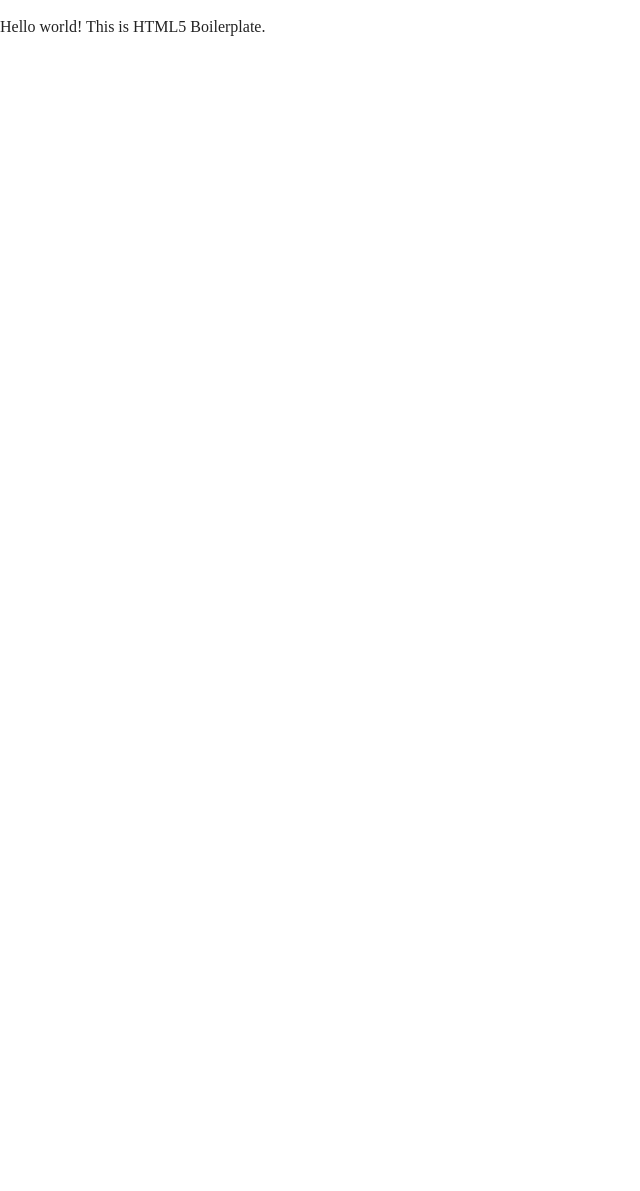
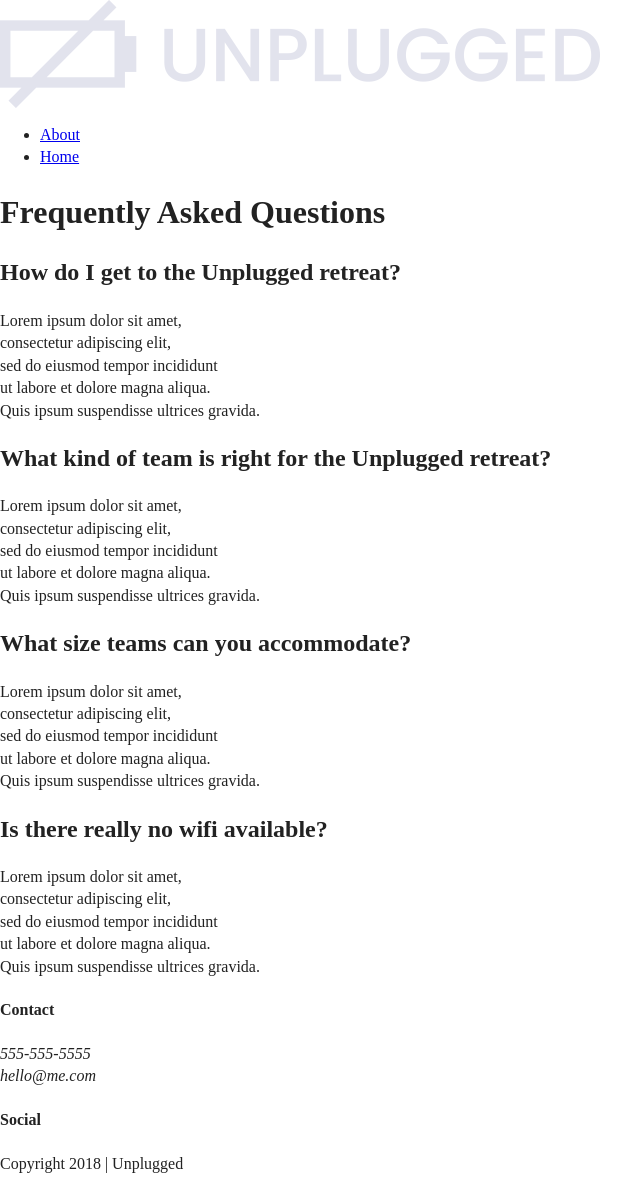
Before and after one commit to peter-kalavritinos/unplugged-project, a website: page faq/index.html in a window 1280 px wide. Shown: the whole page, without its empty margins (0-640 px from the left). Before the commit the page ends 800 px from the top, so only its background shows below. Drawn offline with Linux system fonts and the light colour scheme.

Commit message:
Coded faq page

```diff
--- a/faq/index.html
+++ b/faq/index.html
@@ -24,8 +24,78 @@
 
 <body>
 
+  <header>
+    <div class="content-wrapper">
+      <a href="#"><img src="../img/unpluggedlogo.png" alt="unplugged logo"></a>
+        <div class="header-divider">
+        </div>
+          <nav>
+            <ul>
+              <li><a href="../about/index.html" target="_blank">About</a></li>
+              <li><a href="../index.html" target="_blank">Home</a></li>
+            </ul>
+          </nav>
+    </div>
+  </header>
+
+  <section class="faq">
+    <div class="content-wrapper">
+      <h1>Frequently Asked Questions</h1>
+      <div class="faq">
+        <h2>How do I get to the Unplugged retreat?</h2>
+        <p>Lorem ipsum dolor sit amet,<br>
+          consectetur adipiscing elit,<br>
+          sed do eiusmod tempor incididunt<br>
+          ut labore et dolore magna aliqua.<br>
+          Quis ipsum suspendisse ultrices gravida.<br>
+        </p>
+        <h2>What kind of team is right for the Unplugged retreat?</h2>
+        <p>Lorem ipsum dolor sit amet,<br>
+          consectetur adipiscing elit,<br>
+          sed do eiusmod tempor incididunt<br>
+          ut labore et dolore magna aliqua.<br>
+          Quis ipsum suspendisse ultrices gravida.<br>
+        </p>
+        <h2>What size teams can you accommodate?</h2>
+        <p>Lorem ipsum dolor sit amet,<br>
+          consectetur adipiscing elit,<br>
+          sed do eiusmod tempor incididunt<br>
+          ut labore et dolore magna aliqua.<br>
+          Quis ipsum suspendisse ultrices gravida.<br>
+        </p>
+        <h2>Is there really no wifi available?</h2>
+        <p>Lorem ipsum dolor sit amet,<br>
+          consectetur adipiscing elit,<br>
+          sed do eiusmod tempor incididunt<br>
+          ut labore et dolore magna aliqua.<br>
+          Quis ipsum suspendisse ultrices gravida.<br>
+        </p>
+      </div>
+    </div>
+  </section>
+
+  <footer>
+    <div class="content-wrapper">
+      <div class="footer-content">
+        <div class="contact">
+            <h4>Contact</h4>
+              <address><p>555-555-5555<br>hello@me.com</p></address>
+        </div>
+          <div class="social">
+            <h4>Social</h4>
+              <div class="social-icons">
+                <p><a href="https://www.facebook.com" target="_blank"></a></p>
+                <p><a href="https://www.instagram.com" target="_blank"></a></p>
+              </div>
+          </div>
+      </div>
+    </div>
+    <div class="copyright">
+      <p>Copyright 2018 | Unplugged</p>
+    </div>
+  </footer>
+
   <!-- Add your site or application content here -->
-  <p>Hello world! This is HTML5 Boilerplate.</p>
   <script src="../js/vendor/modernizr-3.11.2.min.js"></script>
   <script src="../js/plugins.js"></script>
   <script src="../js/main.js"></script>
```
